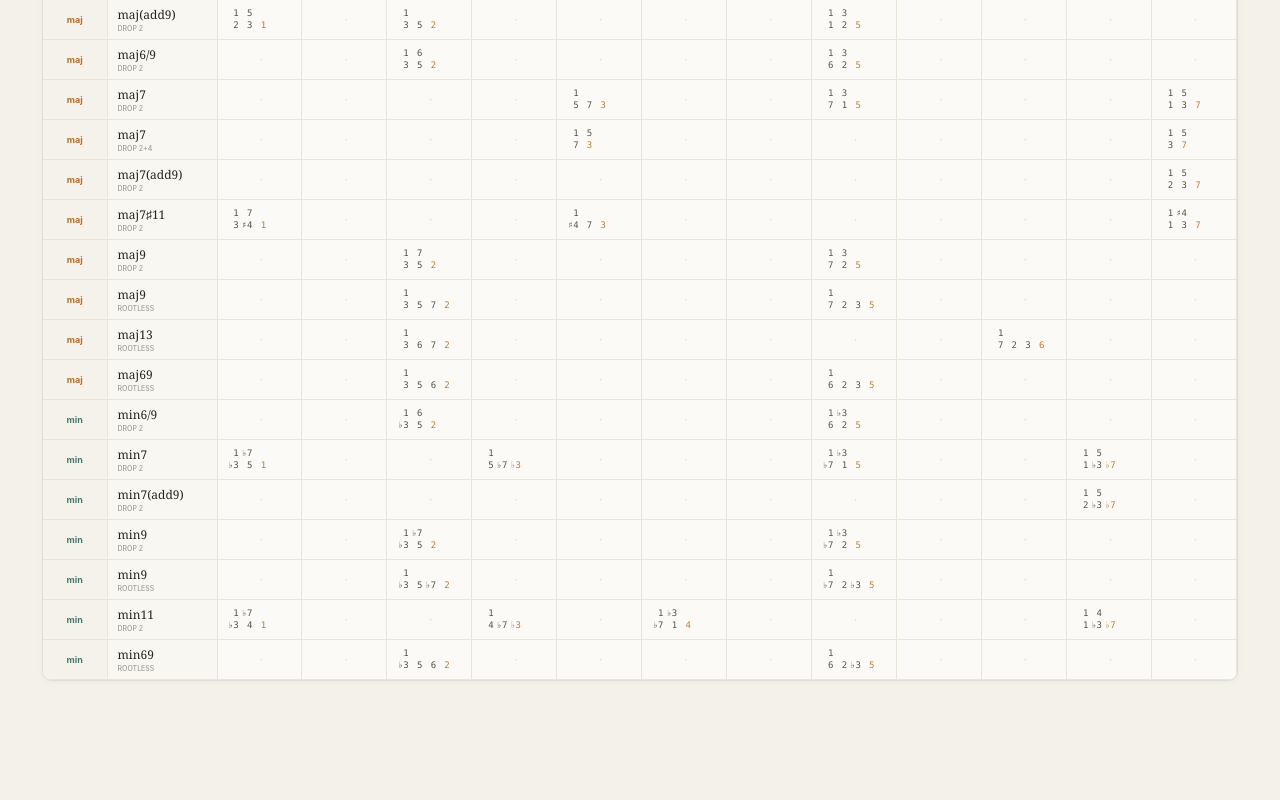
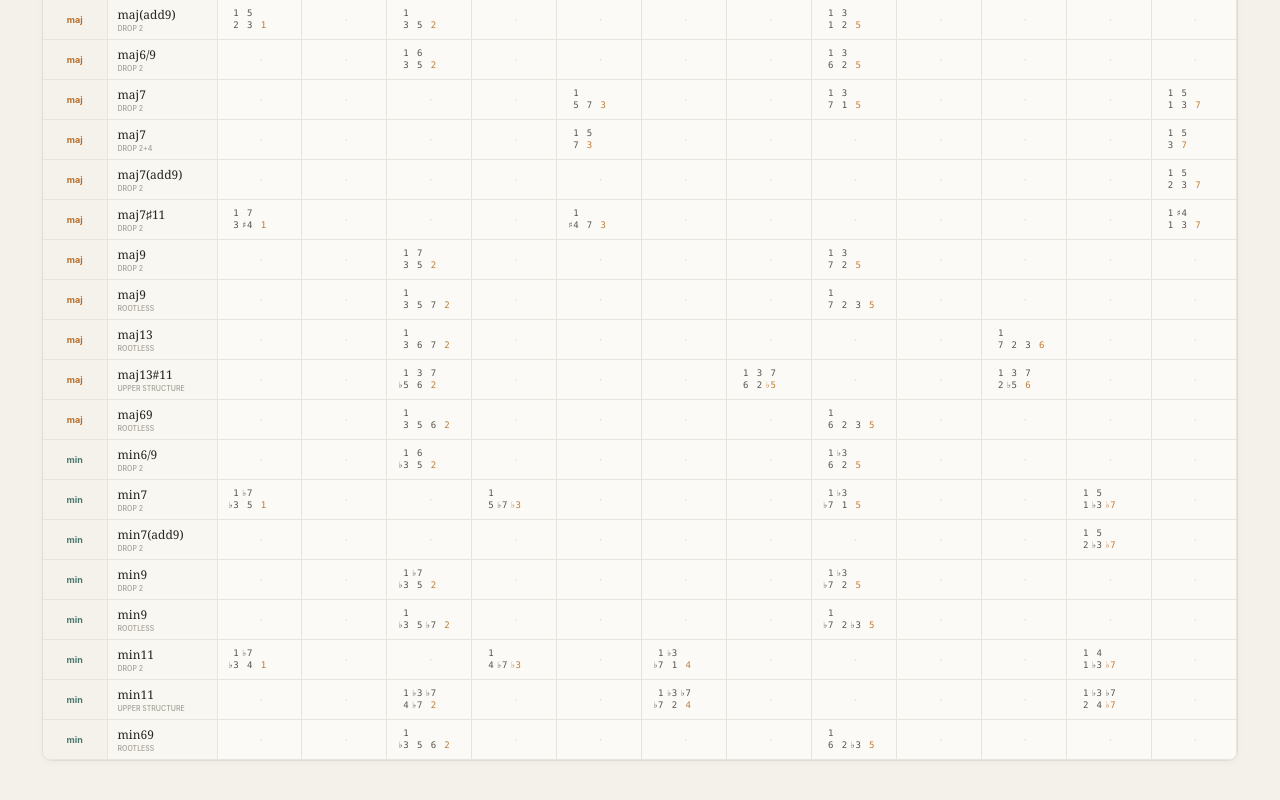
Before and after one commit to spironorpheus/vanarana, a React (Vite) app: page / in a window 1280 px wide. Shown: the part 1546-2346 px from the top of the page. Before the commit the page ends 2297 px from the top, so only its background shows below. Built offline with nearby package versions, Linux system fonts and the light colour scheme.

Commit message:
Add major and minor upper structures

```diff
--- a/src/data/chords.ts
+++ b/src/data/chords.ts
@@ -468,4 +468,28 @@ export const chordShapes: ChordShape[] = [
       { stacks: ['1', '♭7 ♭2 3 6'] },
     ],
   },
+  {
+    id: 'maj13-11-upper-structure',
+    family: 'major',
+    name: 'maj13#11',
+    technique: 'Upper structure',
+    status: 'learning',
+    voicings: [
+      { stacks: ['1 3 7', '2 ♭5 6'] },
+      { stacks: ['1 3 7', '♭5 6 2'] },
+      { stacks: ['1 3 7', '6 2 ♭5'] },
+    ],
+  },
+  {
+    id: 'min11-upper-structure',
+    family: 'minor',
+    name: 'min11',
+    technique: 'Upper structure',
+    status: 'learning',
+    voicings: [
+      { stacks: ['1 ♭3 ♭7', '♭7 2 4'] },
+      { stacks: ['1 ♭3 ♭7', '2 4 ♭7'] },
+      { stacks: ['1 ♭3 ♭7', '4 ♭7 2'] },
+    ],
+  },
 ]
```
